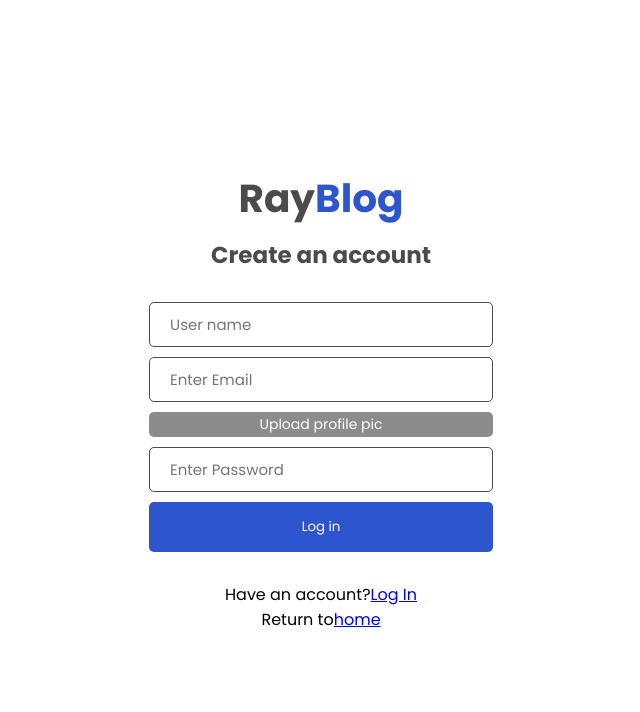
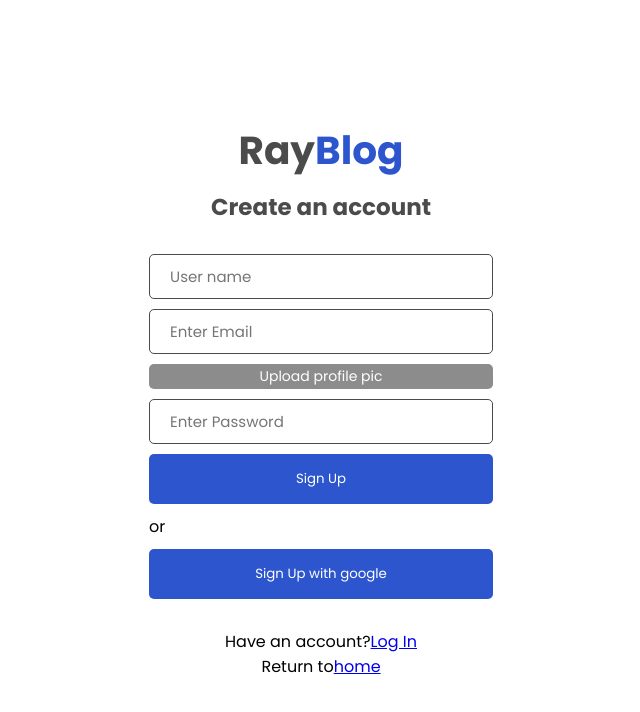
Before and after one commit to raymondcolor/RayBlog, a React (Create React App) app: page /signup in a window 1280 px wide. Shown: the top 712 px of the page, without its empty margins (319-959 px from the left). Built offline with nearby package versions, Linux system fonts and the light colour scheme.

Commit message:
Add firebase authentication for login and create account

```diff
--- a/src/Pages/Login.jsx
+++ b/src/Pages/Login.jsx
@@ -1,10 +1,35 @@
 import React, {useState} from 'react';
-import {Link} from 'react-router-dom';
+import {Link, useNavigate} from 'react-router-dom';
 import '../componets/login/login.scss';
+import {signInWithEmailAndPassword, signInWithPopup} from 'firebase/auth';
+import {auth, provider} from '../firebase';
 
 const Login = () => {
   const [email, setEmail] = useState('');
   const [password, setPassword] = useState('');
+  const navigate = useNavigate();
+
+  //login with email and password
+  const handleSubmit = async (e) => {
+    e.preventDefault();
+    try {
+      await signInWithEmailAndPassword(auth, email, password);
+      navigate('/');
+    } catch (err) {
+      console.error(err);
+    }
+  };
+
+  //login with google
+  const SignInWithgoogle = () => {
+    try {
+      signInWithPopup(auth, provider).then(() => {
+        navigate('/');
+      });
+    } catch (err) {
+      console.error(err);
+    }
+  };
 
   return (
     <div className='formContainer'>
@@ -27,7 +52,9 @@ const Login = () => {
           value={password}
           onChange={(e) => setPassword(e.target.value)}
         />
-        <button>Log in</button>
+        <button onClick={handleSubmit}>Log in</button>
+        <p>or</p>
+        <button onClick={SignInWithgoogle}>Log in</button>
         <div className='Footer'>
           <p>
             Hvae no account yet?
--- a/src/Pages/SignUp.jsx
+++ b/src/Pages/SignUp.jsx
@@ -1,11 +1,59 @@
 import React, {useState} from 'react';
-import {Link} from 'react-router-dom';
+import {Link, useNavigate} from 'react-router-dom';
+import {auth, storage, db, provider} from '../firebase';
+import {
+  createUserWithEmailAndPassword,
+  updateProfile,
+  signInWithPopup,
+} from 'firebase/auth';
+import {ref, uploadBytesResumable, getDownloadURL} from 'firebase/storage';
+import {doc, setDoc} from 'firebase/firestore';
 
 const SignUp = () => {
   const [email, setEmail] = useState('');
   const [displayName, setDisplayName] = useState('');
   const [file, setFile] = useState('');
   const [password, setPassword] = useState('');
+  const navigate = useNavigate();
+
+  //sign up with email pasword
+  const handleSubmit = async (e) => {
+    e.preventDefault();
+
+    try {
+      const res = await createUserWithEmailAndPassword(auth, email, password);
+      const storageRef = ref(storage, displayName);
+      uploadBytesResumable(storageRef, file).then((snapshot) => {
+        getDownloadURL(snapshot.ref).then(async (downloadURL) => {
+          await updateProfile(res.user, {
+            displayName: displayName,
+            photoURL: downloadURL,
+          });
+          await setDoc(doc(db, 'users', res.user.uid), {
+            uid: res.user.uid,
+            displayName: displayName,
+            email: email,
+            photoURL: downloadURL,
+          });
+          await setDoc(doc(db, 'userChats', res.user.uid), {});
+        });
+      });
+      navigate('/');
+    } catch {
+      console.log('error occured');
+    }
+  };
+
+  //sigup with google
+  const SignInWithgoogle = () => {
+    try {
+      signInWithPopup(auth, provider).then(() => {
+        navigate('/');
+      });
+    } catch (err) {
+      console.error(err);
+    }
+  };
 
   return (
     <div className='formContainer'>
@@ -33,7 +81,6 @@ const SignUp = () => {
           style={{display: 'none'}}
           type='file'
           id='file'
-          value={file}
           onChange={(e) => setFile(e.target.files[0])}
         />
         <input
@@ -42,7 +89,12 @@ const SignUp = () => {
           value={password}
           onChange={(e) => setPassword(e.target.value)}
         />
-        <button>Log in</button>
+        <button onClick={handleSubmit}>Sign Up</button>
+
+        <p>or</p>
+        <button className='' onClick={SignInWithgoogle}>
+          Sign Up with google{' '}
+        </button>
         <div className='Footer'>
           <p>
             Have an account?
--- /dev/null
+++ b/src/firebase.js
@@ -0,0 +1,20 @@
+import {initializeApp} from 'firebase/app';
+import {getAuth,GoogleAuthProvider} from 'firebase/auth';
+import {getFirestore} from 'firebase/firestore';
+import {getStorage} from 'firebase/storage';
+
+const firebaseConfig = {
+  apiKey: 'AIzaSyB7wVcFz5SYVb9uyj8uSGS4h65Es3xHEB8',
+  authDomain: 'rayblog-8a1e3.firebaseapp.com',
+  projectId: 'rayblog-8a1e3',
+  storageBucket: 'rayblog-8a1e3.appspot.com',
+  messagingSenderId: '182754878260',
+  appId: '1:182754878260:web:be21525115d03f505bfb61',
+  measurementId: 'G-GVPKZK80NC',
+};
+
+const app = initializeApp(firebaseConfig);
+export const auth = getAuth(app);
+export const provider = new GoogleAuthProvider()
+export const storage = getStorage(app);
+export const db = getFirestore(app);
```
